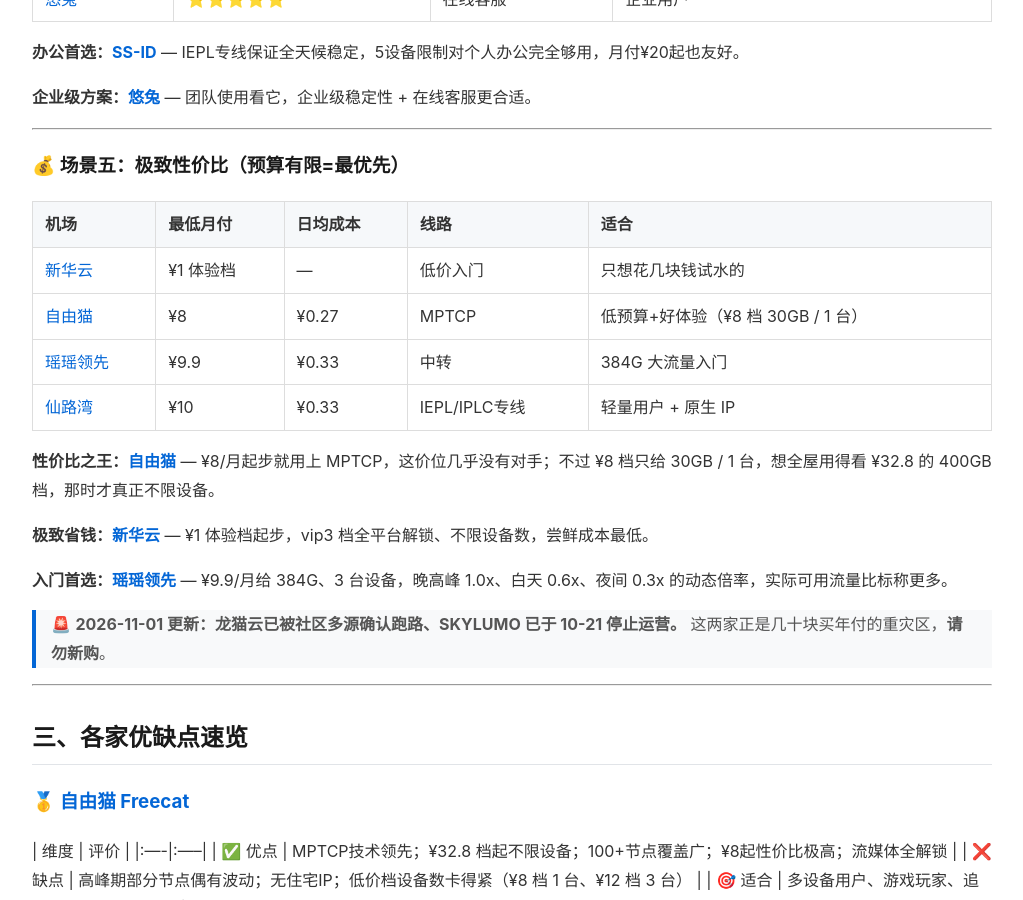
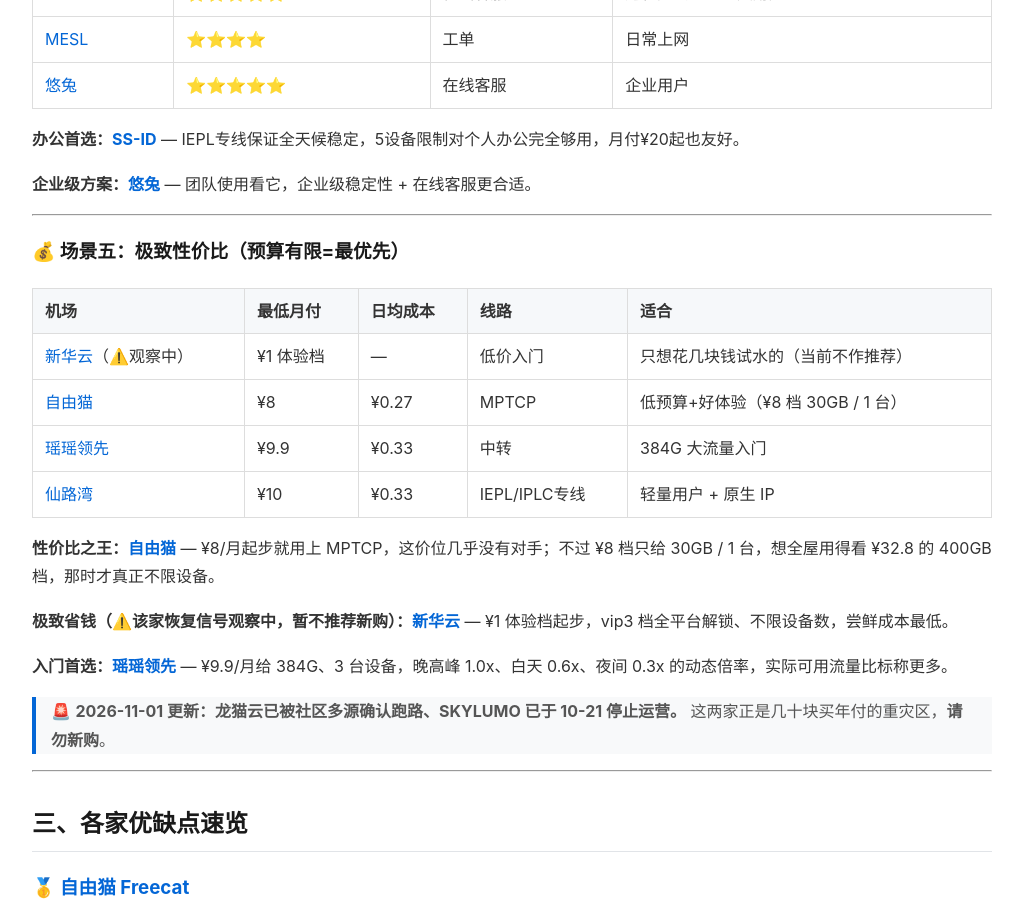
Before and after one commit to yezuofan/free-internet-guide, a Jekyll site: the page built from getting-started/airport-ranking-july-2026.md, in a window 1280 px wide and 900 px high, scrolled down 5531 px. Shown: the whole window, without its empty margins (128-1151 px from the left). Built offline with Jekyll 4.4.1, drawn with Linux system fonts in a browser that asks for light colours; our own code applies the rules of GitHub Pages for plain Markdown files; some of the changed text lies outside the part shown.

```diff
--- a/getting-started/airport-ranking-july-2026.md
+++ b/getting-started/airport-ranking-july-2026.md
@@ -105,7 +105,7 @@
 | [**BoostNet**](https://api.huanghaiwan.com/go/BoostNet) | IEPL 线路，40+ 节点 | ¥200/年 240GB（5 台）· ¥260/半年 1200GB · ¥220/季 1200GB |
 | [**山水云**](https://api.huanghaiwan.com/go/山水云) | 冷门国家解锁，GPT/TikTok 流媒体 | ¥12/月 100G（3 台）· ¥20/月 200G（5 台）· ¥39/月 500G（8 台） |
 | [**红杏云**](https://api.huanghaiwan.com/go/红杏云) | IEPL 专线传输，不限设备 | ¥20/月 200G · ¥40/月 500G · ¥80/月 1200G |
-| [**新华云**](https://api.huanghaiwan.com/go/新华云) | 极致低价，不限设备数 | ¥1 体验起 |
+| [**新华云**](https://api.huanghaiwan.com/go/新华云)（⚠️恢复信号观察中，暂不推荐新购） | 极致低价，不限设备数 | ¥1 体验起 |
 | [**夜煞云**](https://api.huanghaiwan.com/go/夜煞云) | 专线 | 以官网实时价为准 |
 | [**E-IX**](https://api.huanghaiwan.com/go/E-IX) | IEPL 专线 | 以官网实时价为准 |
 
@@ -183,14 +183,14 @@
 
 | 机场 | 最低月付 | 日均成本 | 线路 | 适合 |
 |:----|:--------|:--------|:----|:----|
-| [新华云](https://api.huanghaiwan.com/go/新华云) | ¥1 体验档 | — | 低价入门 | 只想花几块钱试水的 |
+| [新华云](https://api.huanghaiwan.com/go/新华云)（⚠️观察中） | ¥1 体验档 | — | 低价入门 | 只想花几块钱试水的（当前不作推荐） |
 | [自由猫](https://api.huanghaiwan.com/go/自由猫) | ¥8 | ¥0.27 | MPTCP | 低预算+好体验（¥8 档 30GB / 1 台） |
 | [瑶瑶领先](https://api.huanghaiwan.com/go/瑶瑶领先) | ¥9.9 | ¥0.33 | 中转 | 384G 大流量入门 |
 | [仙路湾](https://api.huanghaiwan.com/go/仙路湾) | ¥10 | ¥0.33 | IEPL/IPLC专线 | 轻量用户 + 原生 IP |
 
 **性价比之王：[自由猫](https://api.huanghaiwan.com/go/自由猫)** — ¥8/月起步就用上 MPTCP，这价位几乎没有对手；不过 ¥8 档只给 30GB / 1 台，想全屋用得看 ¥32.8 的 400GB 档，那时才真正不限设备。
 
-**极致省钱：[新华云](https://api.huanghaiwan.com/go/新华云)** — ¥1 体验档起步，vip3 档全平台解锁、不限设备数，尝鲜成本最低。
+**极致省钱（⚠️该家恢复信号观察中，暂不推荐新购）：[新华云](https://api.huanghaiwan.com/go/新华云)** — ¥1 体验档起步，vip3 档全平台解锁、不限设备数，尝鲜成本最低。
 
 **入门首选：[瑶瑶领先](https://api.huanghaiwan.com/go/瑶瑶领先)** — ¥9.9/月给 384G、3 台设备，晚高峰 1.0x、白天 0.6x、夜间 0.3x 的动态倍率，实际可用流量比标称更多。
 
@@ -278,7 +278,7 @@ IEPL专线的机场：[自由猫](https://api.huanghaiwan.com/go/自由猫)、[S
 1. [自由猫 ¥8起](https://api.huanghaiwan.com/go/自由猫) — MPTCP技术，¥32.8 档起不限设备
 2. [瑶瑶领先 ¥9.9起](https://api.huanghaiwan.com/go/瑶瑶领先) — 384G 大流量，动态倍率
 3. [仙路湾 ¥10起](https://api.huanghaiwan.com/go/仙路湾) — IEPL/IPLC 专线 + 原生 IP 家宽
-4. [新华云 ¥1 体验档](https://api.huanghaiwan.com/go/新华云) — 极致低价，不限设备
+4. [新华云 ¥1 体验档](https://api.huanghaiwan.com/go/新华云)（⚠️恢复信号观察中，暂不推荐新购）— 极致低价，不限设备
 
 > 🚨 **2026-11-01 更新**：原第 2 位龙猫云已被社区多源确认跑路、原第 4 位 SKYLUMO 已于 10-21 停止运营，两家都移出本列表。
 
```
Also changed, not shown: airport-reviews/newhua.md (+2 -2 lines).
